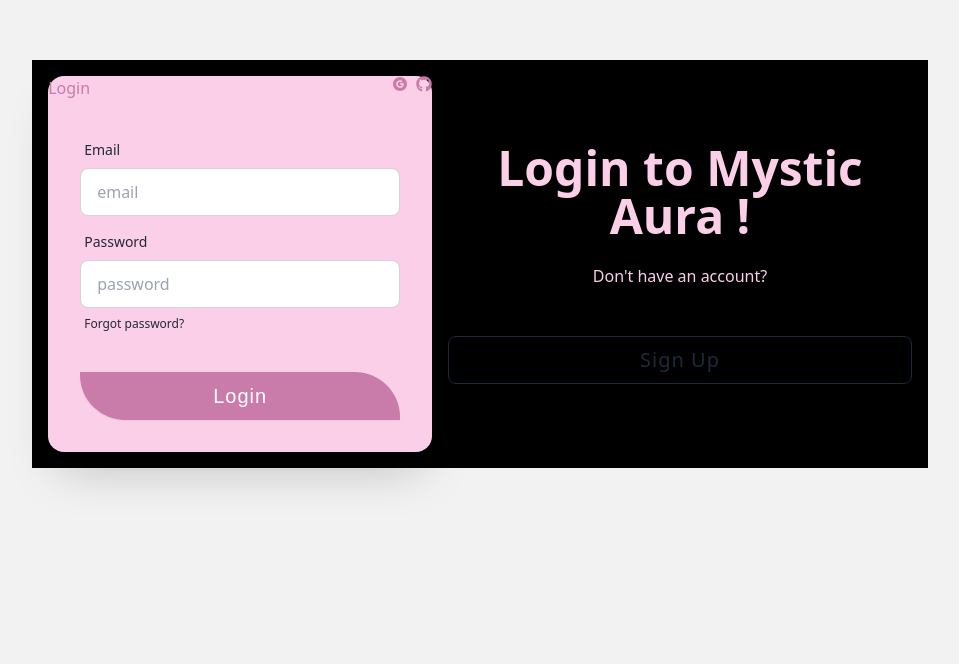
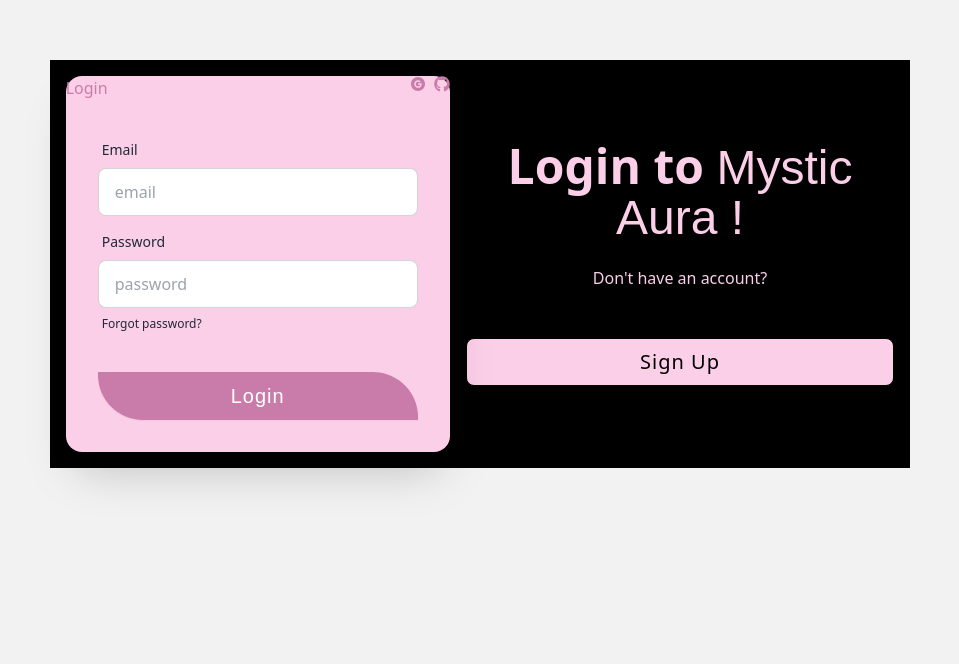
Before and after one commit to JannatulAfrozFaria/mystic-aura-client, a React (Vite) app: page /login in a window 1280 px wide. Shown: the part 136-800 px from the top of the page, without its empty margins (160-1119 px from the left). Built offline with nearby package versions, Linux system fonts and the light colour scheme; a web font is replaced by a local one.

Commit message:
style added to sign up test

```diff
--- a/src/pages/login/login.jsx
+++ b/src/pages/login/login.jsx
@@ -6,14 +6,15 @@ const Login = () => {
             <div className="hero bg-base-200 min-h-screen">
                 <div className=" bg-black text-basic hero-content flex-col lg:flex-row-reverse">
                     <div className="text-center">
-                        <h1 className="text-5xl font-bold">Login to <span>Mystic <span>Aura !</span></span></h1>
+                        <h1 className="text-5xl font-bold">Login to <span className="protest" >Mystic <span>Aura !</span></span></h1>
                         <p className="py-6">
                             Don't have an account?
                         </p>
                         <div className="form-control mt-6">
-                            <button className="btn btn-outline tracking-wider font-light text-xl">Sign Up</button>
+                            <button className="btn btn-outline tracking-wider font-light text-xl btn-basic">Sign Up</button>
                         </div>
                     </div>
+                    {/* FORM SECTION--------- */}
                     <div className="card bg-[#FBCFE8] text-dark w-full max-w-sm shrink-0 shadow-2xl">
                         <div className="flex justify-between">
                             <div>
```
